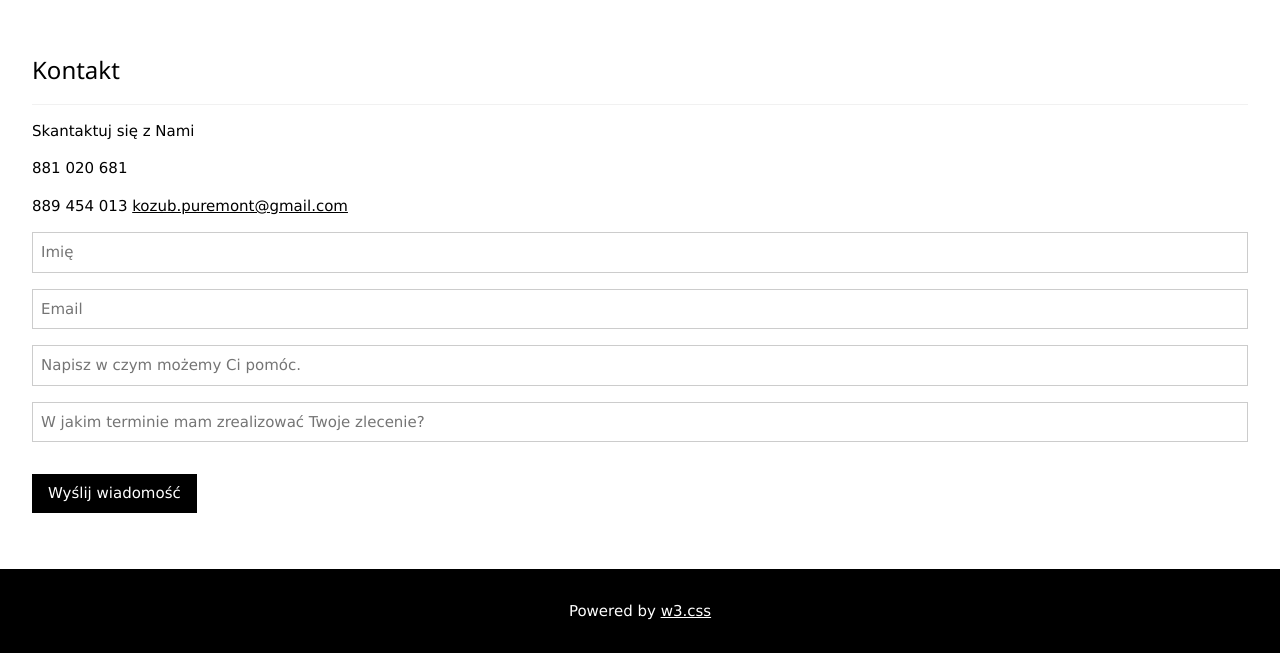
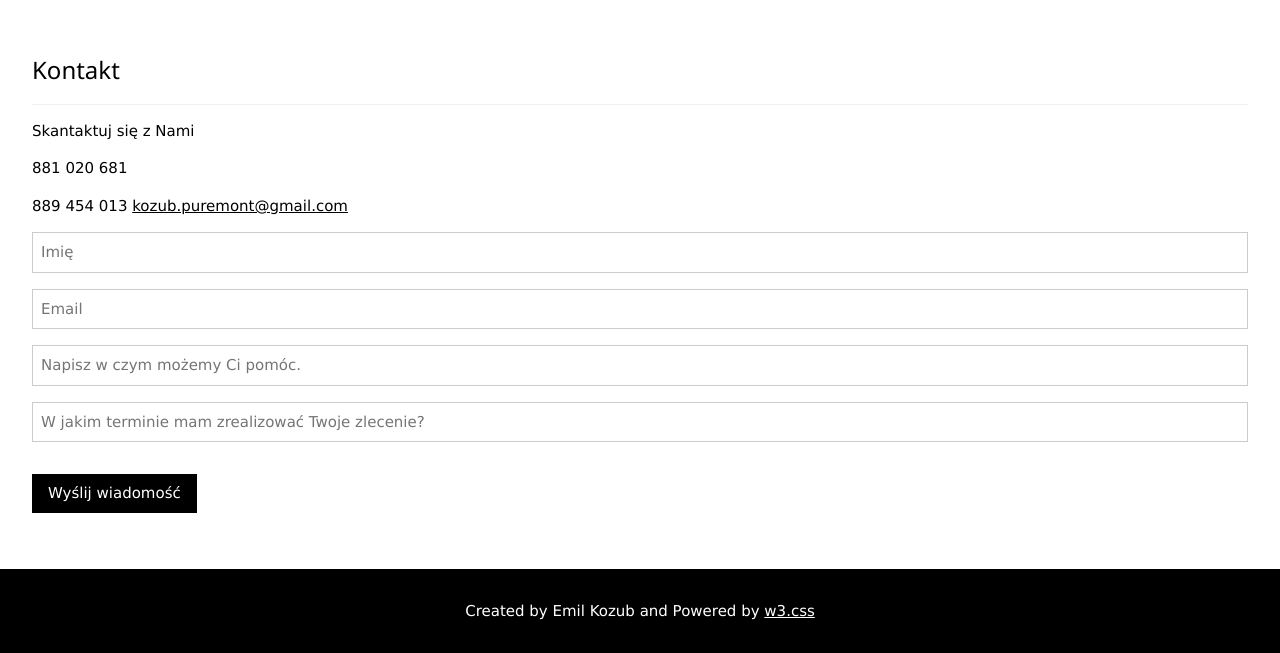
Before and after one commit to emulsja/WebPage1, a plain HTML site: page index.html in a window 1280 px wide. Shown: the part 3205-3858 px from the top of the page. Drawn offline with nearby package versions, Linux system fonts and the light colour scheme; some icons are missing.

Commit message:
footer update

```diff
--- a/index.html
+++ b/index.html
@@ -147,7 +147,7 @@
 
 <!-- Footer -->
 <footer class="w3-center w3-black w3-padding-16">
-  <p>Powered by <a href="https://www.w3schools.com/w3css/default.asp" title="W3.CSS" target="_blank" class="w3-hover-text-green">w3.css</a></p>
+  <p>Created by Emil Kozub and Powered by <a href="https://www.w3schools.com/w3css/default.asp" title="W3.CSS" target="_blank" class="w3-hover-text-green">w3.css</a></p>
 </footer>
 
 </body>
```
